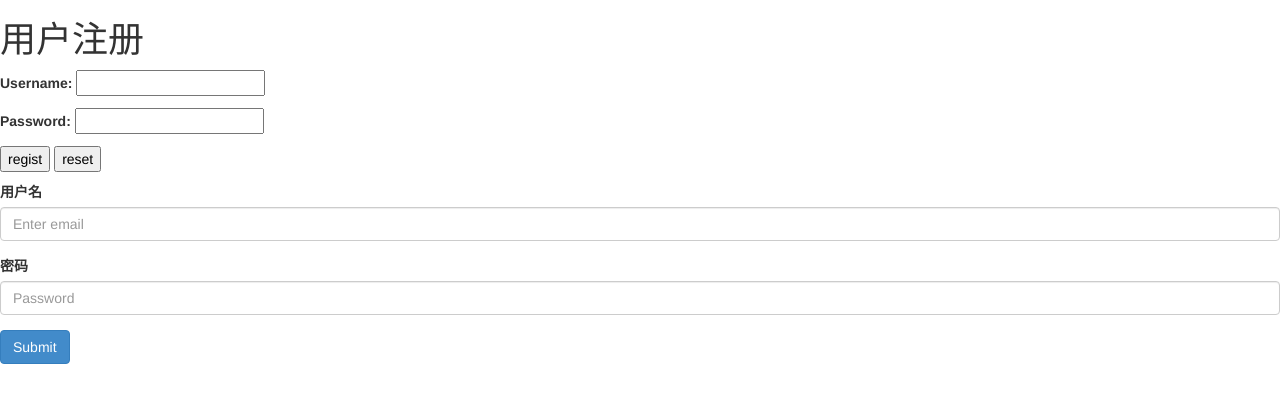
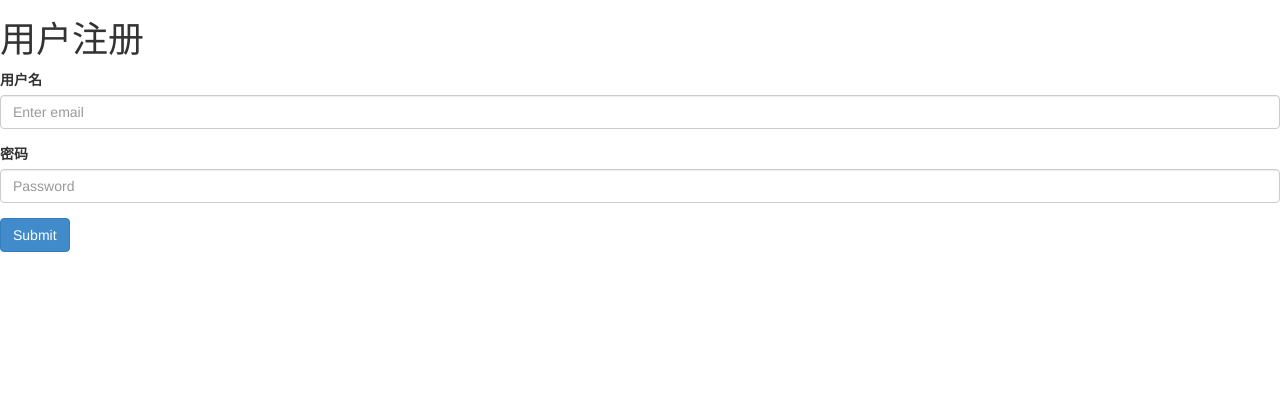
Before and after one commit to canghai908/chart, a Django app: page /regist/ in a window 1280 px wide. Shown: the top 403 px of the page. Run offline with Django 3.2, Linux system fonts and the light colour scheme.

Commit message:
addform
addform

```diff
--- a/chart/settings.py
+++ b/chart/settings.py
@@ -133,7 +133,7 @@ INSTALLED_APPS = (
     # Uncomment the next line to enable admin documentation:
     # 'django.contrib.admindocs',
     'cacti',
-    'bootstrapform',
+    #'bootstrapform',
 )
 
 SESSION_SERIALIZER = 'django.contrib.sessions.serializers.JSONSerializer'
--- a/chart/templates/regist.html
+++ b/chart/templates/regist.html
@@ -12,19 +12,13 @@
 <script src="/static/js/bootstrap.min.js"></script>
 <body>
 <form method="post" enctype="multipart/form-data">
-{{ uf.as_p }}
-<p>
-<input type="submit" value="regist"/>
-<input type="reset" value="reset" class="reset" />
-</p>
-<p>
 <form role="form">
   <div class="form-group">
-    <label for="exampleInputEmail1">用户名</label>
+    <label for="useranme">用户名</label>
     <input type="text" class="form-control" name="username" placeholder="Enter email">
   </div>
   <div class="form-group">
-    <label for="exampleInputPassword1">密码</label>
+    <label for="password">密码</label>
     <input type="password" class="form-control" name="password" placeholder="Password">
   </div>
    <button type="submit" class="btn btn btn-primary">Submit</button>
```
